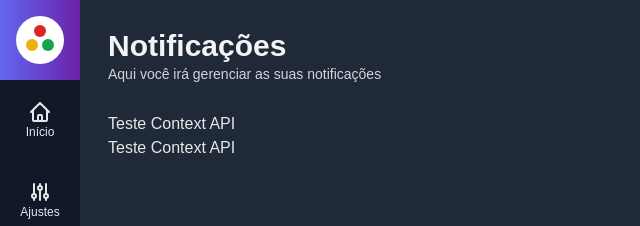
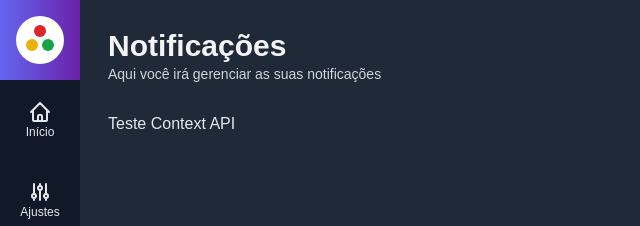
Before and after one commit to laerthnardelli/curso-nextjs, a Next.js app in the folder admin-template/: page /notificacoes in a window 1280 px wide. Shown: the top 226 px of the page, without its empty margins (0-640 px from the left). Built offline with nearby package versions, Linux system fonts and the light colour scheme.

Commit message:
Context API #1 - modified to use only the "useContext"

```diff
--- a/admin-template/src/data/context/AppContext.tsx
+++ b/admin-template/src/data/context/AppContext.tsx
@@ -15,4 +15,3 @@ export function AppProvider(props) {
 }
 
 export default AppContext;
-export const AppConsumer = AppContext.Consumer;
--- a/admin-template/src/pages/notificacoes.tsx
+++ b/admin-template/src/pages/notificacoes.tsx
@@ -1,25 +1,16 @@
-
-
 
 import Layout from "../components/template/Layout";
-import { AppConsumer } from "../data/context/AppContext";
 import useAppData from "../data/hook/useAppData";
 
 export default function Notificacoes() {
 
-  const dados = useAppData();
+  const ctx = useAppData();
 
   return (
     <Layout
       titulo={"Notificações"}
       subtitulo={"Aqui você irá gerenciar as suas notificações"}>
-
-      <AppConsumer>
-        {dados => <h3>{dados.nome}</h3>}
-      </AppConsumer>
-
-      <h3>{dados.nome}</h3>
-
+      <h3>{ctx.nome}</h3>
     </Layout>
   );
 }
```
